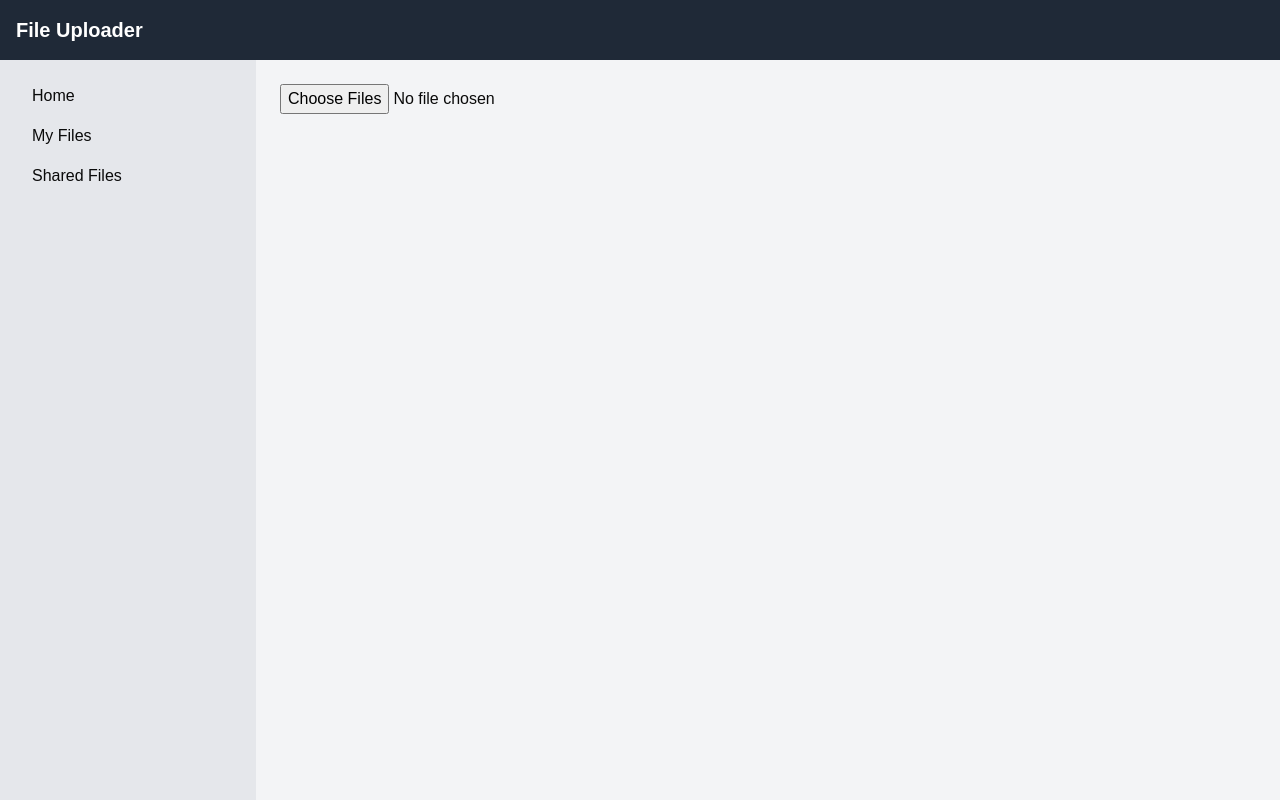
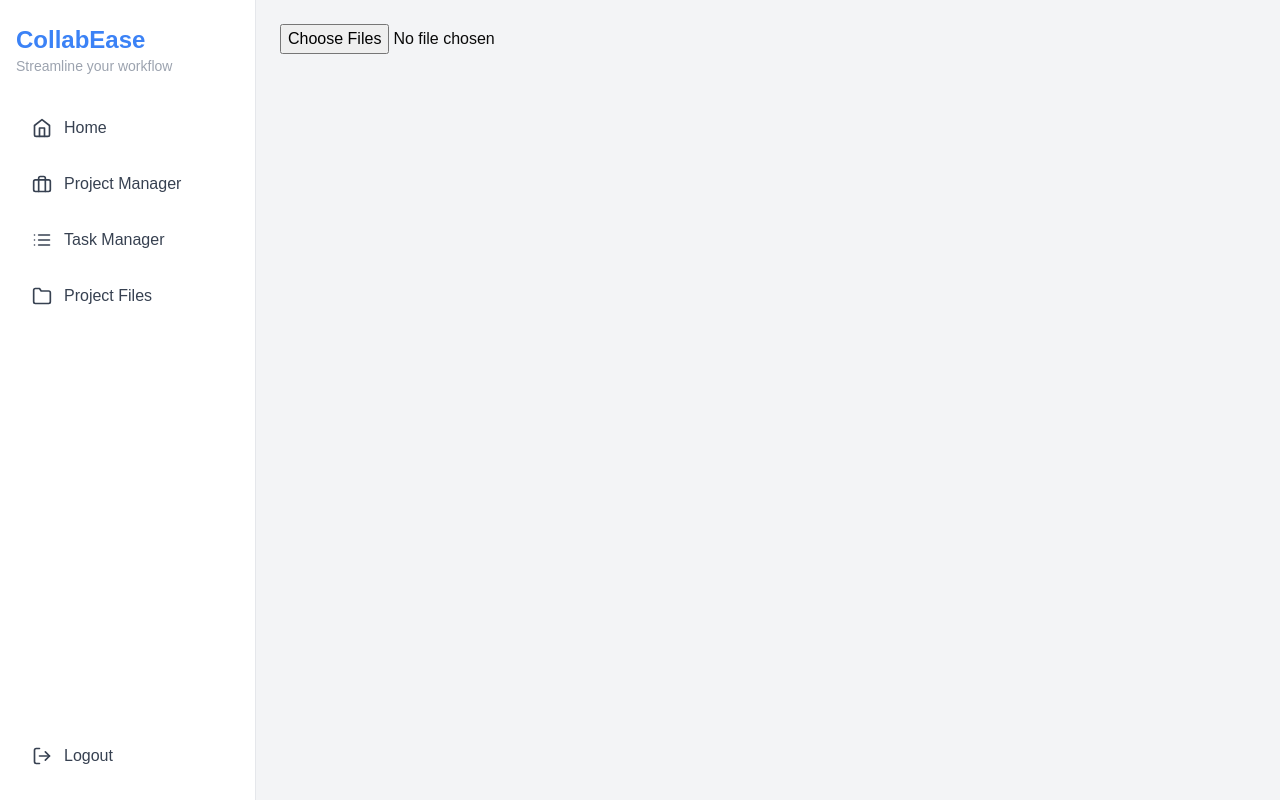
Before and after one commit to SonnyAu/collabease-app, a Next.js app: page /file-upload in a window 1280 px wide. Built offline with nearby package versions, Linux system fonts and the light colour scheme.

Commit message:
Start updating sidebar

```diff
--- a/app/file-upload/layout.tsx
+++ b/app/file-upload/layout.tsx
@@ -1,31 +1,23 @@
-"use client";
+import type { Metadata } from "next";
+import "../globals.css";
 
-import React from 'react';
 
-export default function Layout({ children }: { children: React.ReactNode }) {
+export const metadata: Metadata = {
+  title: "Create Next App",
+  description: "Generated by create next app",
+};
+
+export default function RootLayout({
+  children,
+}: Readonly<{
+  children: React.ReactNode;
+}>) {
   return (
-    <div className="w-screen h-screen flex flex-col">
-      {/* Header */}
-      <header className="w-full bg-gray-800 text-white p-4 flex justify-between items-center">
-        <h1 className="text-xl font-bold">File Uploader</h1>
-      </header>
-
-      {/* Main content */}
-      <div className="flex-grow flex">
-        {/* Sidebar (optional) */}
-        <aside className="w-64 bg-gray-200 p-4">
-          <ul>
-            <li className="py-2 px-4 hover:bg-gray-300">Home</li>
-            <li className="py-2 px-4 hover:bg-gray-300">My Files</li>
-            <li className="py-2 px-4 hover:bg-gray-300">Shared Files</li>
-          </ul>
-        </aside>
-
-        {/* Main Content */}
-        <main className="flex-grow bg-gray-100 p-6">
-          {children}
-        </main>
-      </div>
-    </div>
+    <html lang="en">
+      <body
+      >
+        {children}
+      </body>
+    </html>
   );
 }
--- a/app/file-upload/page.tsx
+++ b/app/file-upload/page.tsx
@@ -1,6 +1,13 @@
 "use client";
 
 import React, { useState } from "react";
+import {
+  FiHome,
+  FiBriefcase,
+  FiList,
+  FiFolder,
+  FiLogOut,
+} from "react-icons/fi";
 
 type UploadedFile = {
   file: File;
@@ -36,7 +43,56 @@ export default function UploadPage() {
   };
 
   return (
-    <div className="w-full h-full flex flex-col">
+    <div className="w-screen min-h-screen flex">
+      {/* Sidebar */}
+      <div className="flex-none w-64 h-screen bg-white border-r border-gray-200 shadow-lg flex flex-col py-6 px-4">
+        <div className="mb-8">
+          <h1 className="text-2xl font-bold text-blue-500">CollabEase</h1>
+          <p className="text-sm text-gray-400">Streamline your workflow</p>
+        </div>
+        <nav className="space-y-4 w-full">
+          <a
+            href="/home"
+            className="flex items-center gap-3 text-gray-700 hover:text-blue-500 py-2 px-4 rounded-lg hover:bg-blue-50"
+          >
+            <FiHome className="text-xl" />
+            <span>Home</span>
+          </a>
+          <a
+            href="/project-manager"
+            className="flex items-center gap-3 text-gray-700 hover:text-blue-500 py-2 px-4 rounded-lg hover:bg-blue-50"
+          >
+            <FiBriefcase className="text-xl" />
+            <span>Project Manager</span>
+          </a>
+          <a
+            href="/task-manager"
+            className="flex items-center gap-3 text-gray-700 hover:text-blue-500 py-2 px-4 rounded-lg hover:bg-blue-50"
+          >
+            <FiList className="text-xl" />
+            <span>Task Manager</span>
+          </a>
+          <a
+            href="/project-files"
+            className="flex items-center gap-3 text-gray-700 hover:text-blue-500 py-2 px-4 rounded-lg hover:bg-blue-50"
+          >
+            <FiFolder className="text-xl" />
+            <span>Project Files</span>
+          </a>
+        </nav>
+        <div className="mt-auto w-full">
+          <a
+            href="/logout"
+            className="flex items-center gap-3 text-gray-700 hover:text-red-500 py-2 px-4 rounded-lg hover:bg-red-50"
+          >
+            <FiLogOut className="text-xl" />
+            <span>Logout</span>
+          </a>
+        </div>
+      </div>
+
+      {/* File Upload Content */}
+      <div className="flex-grow bg-gray-100 p-6">
         {/* File Upload Section */}
         <div className="mb-4">
           <input
@@ -90,5 +146,6 @@ export default function UploadPage() {
           ))}
         </div>
       </div>
+    </div>
   );
 }
--- a/app/homepage/layout.tsx
+++ b/app/homepage/layout.tsx
@@ -1,14 +1,23 @@
-import { SidebarProvider, SidebarTrigger } from "@/components/ui/sidebar";
-import { AppSidebar } from "@/page-components/app-sidebar";
+import type { Metadata } from "next";
+import "../globals.css";
 
-export default function Layout({ children }: { children: React.ReactNode }) {
+
+export const metadata: Metadata = {
+  title: "Create Next App",
+  description: "Generated by create next app",
+};
+
+export default function RootLayout({
+  children,
+}: Readonly<{
+  children: React.ReactNode;
+}>) {
   return (
-    <SidebarProvider>
-      <AppSidebar />
-      <main>
-        <SidebarTrigger />
+    <html lang="en">
+      <body
+      >
         {children}
-      </main>
-    </SidebarProvider>
+      </body>
+    </html>
   );
 }
--- a/app/homepage/page.tsx
+++ b/app/homepage/page.tsx
@@ -1,8 +1,9 @@
-"use client"; // Keep this directive to ensure client-side rendering
+"use client";
 
 import Card from "@/page-components/Card";
 import React, { useState } from "react";
 import dynamic from "next/dynamic";
+import { FiHome, FiBriefcase, FiList, FiFolder, FiLogOut } from "react-icons/fi";
 
 // Dynamically import FullCalendar for client-side rendering
 const FullCalendar = dynamic(() => import("@fullcalendar/react"), {
@@ -50,6 +51,53 @@ export default function HomePage() {
 
   return (
     <div className="w-screen min-h-screen flex">
+      {/* Sidebar */}
+      <div className="flex-none w-64 h-screen bg-white border-r border-gray-200 shadow-lg flex flex-col py-6 px-4">
+        <div className="mb-8">
+          <h1 className="text-2xl font-bold text-blue-500">CollabEase</h1>
+          <p className="text-sm text-gray-400">Streamline your workflow</p>
+        </div>
+        <nav className="space-y-4 w-full">
+          <a
+            href="/home"
+            className="flex items-center gap-3 text-gray-700 hover:text-blue-500 py-2 px-4 rounded-lg hover:bg-blue-50"
+          >
+            <FiHome className="text-xl" />
+            <span>Home</span>
+          </a>
+          <a
+            href="/project-manager"
+            className="flex items-center gap-3 text-gray-700 hover:text-blue-500 py-2 px-4 rounded-lg hover:bg-blue-50"
+          >
+            <FiBriefcase className="text-xl" />
+            <span>Project Manager</span>
+          </a>
+          <a
+            href="/task-manager"
+            className="flex items-center gap-3 text-gray-700 hover:text-blue-500 py-2 px-4 rounded-lg hover:bg-blue-50"
+          >
+            <FiList className="text-xl" />
+            <span>Task Manager</span>
+          </a>
+          <a
+            href="/file-upload"
+            className="flex items-center gap-3 text-gray-700 hover:text-blue-500 py-2 px-4 rounded-lg hover:bg-blue-50"
+          >
+            <FiFolder className="text-xl" />
+            <span>Project Files</span>
+          </a>
+        </nav>
+        <div className="mt-auto w-full">
+          <a
+            href="/logout"
+            className="flex items-center gap-3 text-gray-700 hover:text-red-500 py-2 px-4 rounded-lg hover:bg-red-50"
+          >
+            <FiLogOut className="text-xl" />
+            <span>Logout</span>
+          </a>
+        </div>
+      </div>
+
       {/* Left container for cards */}
       <div className="flex-none w-[40vw] h-screen bg-gray-100 p-6 grid grid-cols-1 sm:grid-cols-2 md:grid-cols-3 gap-4 overflow-y-auto">
         {cards.map((_, index) => (
@@ -59,7 +107,6 @@ export default function HomePage() {
 
       {/* Right container with FullCalendar */}
       <div className="flex-grow ml-4 mr-4 h-[50vh] bg-gray-100 p-4 overflow-y-auto">
-        <h2 className="text-lg font-bold mb-4">Top Right Container</h2>
 
         {/* FullCalendar Component with event addition */}
         <FullCalendar
--- a/package.json
+++ b/package.json
@@ -26,6 +26,7 @@
     "next": "15.0.1",
     "react": "19.0.0-rc-69d4b800-20241021",
     "react-dom": "19.0.0-rc-69d4b800-20241021",
+    "react-icons": "^5.3.0",
     "tailwind-merge": "^2.5.4",
     "tailwindcss-animate": "^1.0.7"
   },
--- a/page-components/auth/AuthForm.tsx
+++ b/page-components/auth/AuthForm.tsx
@@ -133,7 +133,7 @@ export default function AuthForm() {
             </div>
             <button
               type="submit"
-              className="w-full bg-blue-500 text-white py-2 rounded hover:bg-blue-600"
+              className="w-full bg-blue-500 text-white py-2 mb-2 rounded hover:bg-blue-600"
             >
               {isLogin ? "Login" : "Register"}
             </button>
```
Also changed, not shown: 1 other file (tests, documents, lock files or other folders). Lines whose indentation alone changed are shown as unchanged.
